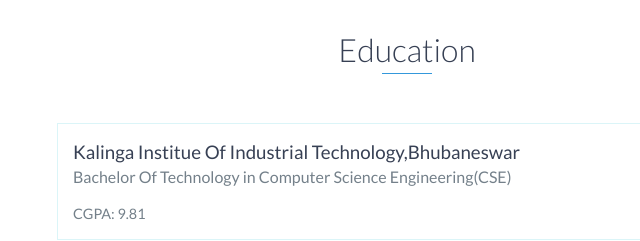
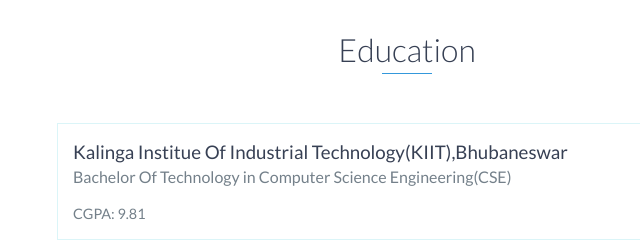
Before and after one commit to dishanp/MyPortfolio_, a website: page index.html in a window 1280 px wide. Shown: the part 2420-2661 px from the top of the page, 233-873 px from the left. Drawn offline with nearby package versions, Linux system fonts and the light colour scheme.

Commit message:
Update index.html

```diff
--- a/index.html
+++ b/index.html
@@ -140,7 +140,7 @@
     <div id="education">
         <h2 class="heading">Education</h2>
         <div class="education-block">
-            <h3>Kalinga Institue Of Industrial Technology,Bhubaneswar</h3>
+            <h3>Kalinga Institue Of Industrial Technology(KIIT),Bhubaneswar</h3>
             <span class="education-date">2019-2023</span>
             <h4>Bachelor Of Technology in Computer Science Engineering(CSE)</h4>
             <p>
```
